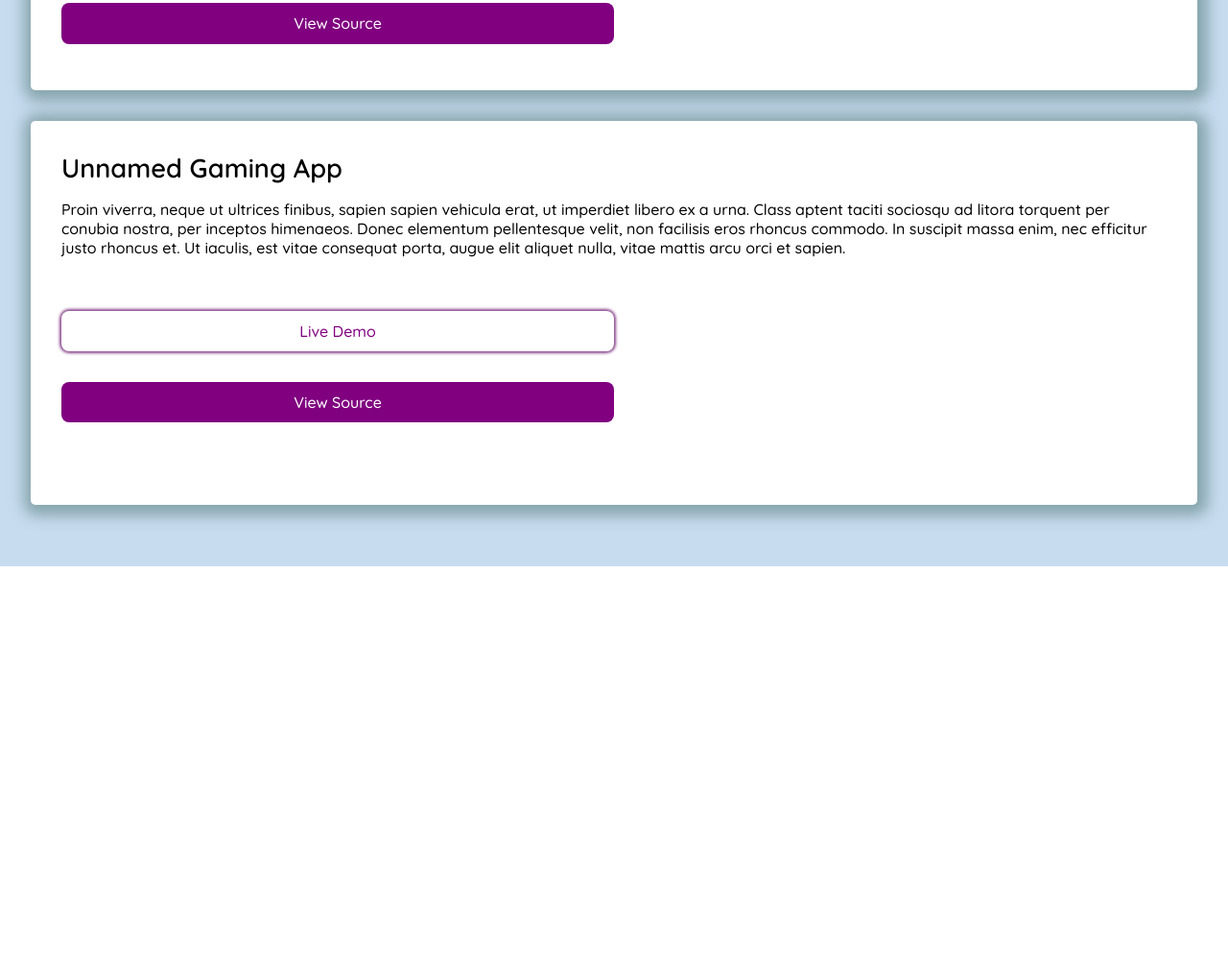
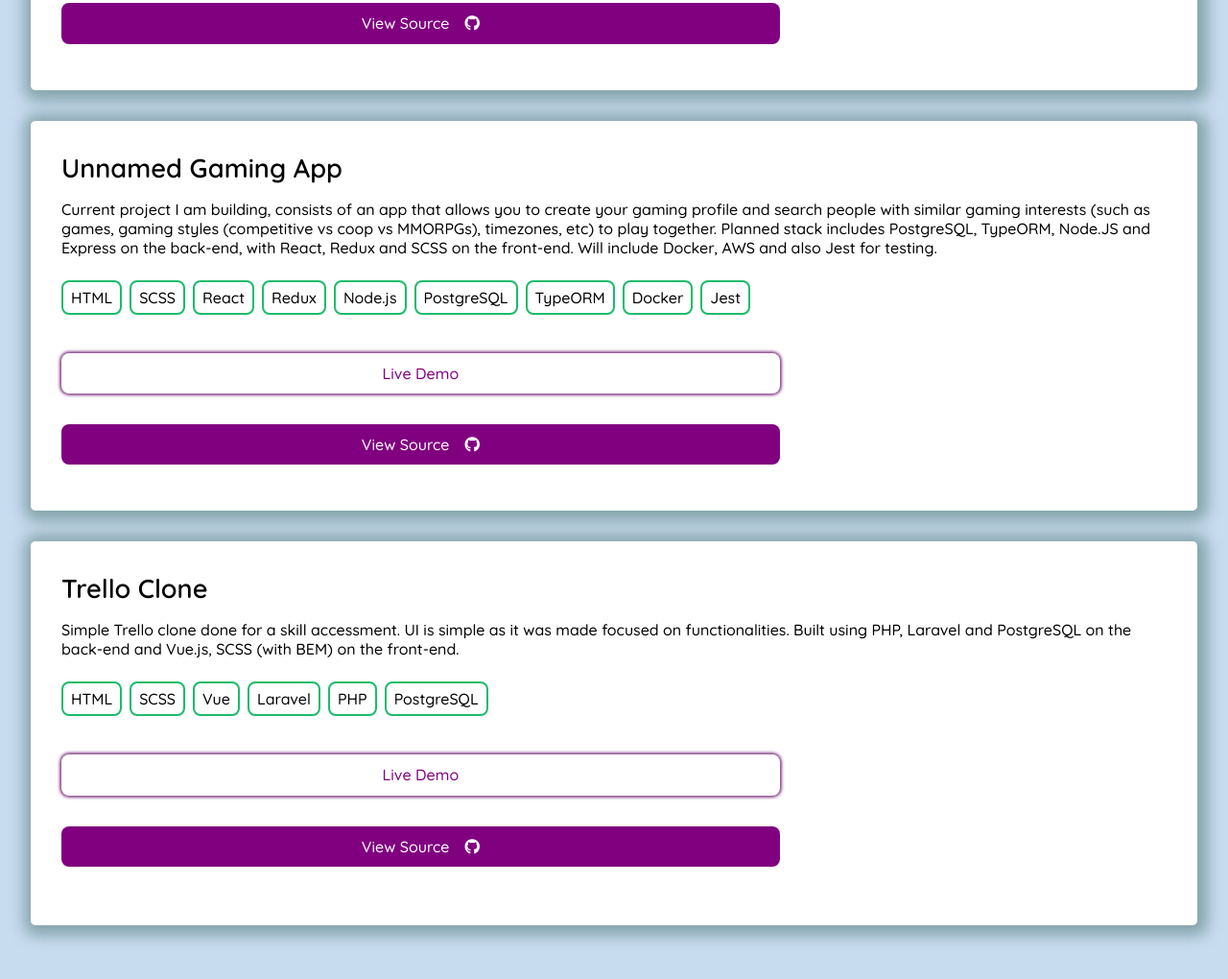
Before and after one commit to arymoraes/portfolio, a plain HTML site: page index.html in a window 1280 px wide. Shown: the part 1140-2160 px from the top of the page at 96% size. Before the commit the page ends 1730 px from the top, so only its background shows below. Drawn offline with Linux system fonts and the light colour scheme.

Commit message:
added github icon and another project

```diff
--- a/index.html
+++ b/index.html
@@ -7,6 +7,7 @@
     <title>Ary's Porfolio</title>
     <link rel="stylesheet" href="styles.css">
     <link rel="preconnect" href="https://fonts.gstatic.com">
+    <link rel="stylesheet" href="https://pro.fontawesome.com/releases/v5.10.0/css/all.css" integrity="sha384-AYmEC3Yw5cVb3ZcuHtOA93w35dYTsvhLPVnYs9eStHfGJvOvKxVfELGroGkvsg+p" crossorigin="anonymous"/>
     <link href="https://fonts.googleapis.com/css2?family=Quicksand:wght@400;500;600;700&display=swap" rel="stylesheet">
 </head>
 <body>
--- a/script.js
+++ b/script.js
@@ -11,15 +11,23 @@ const projects = [
         "title": "Bloodworks",
         "description": "Bloodworks is a medical app that takes in medical information such as blood exams, measurements (such as BMI and Blood Pressure) and displays them to a medical provider utilizing data visualization. Built using React, Redux and D3.js on the front-end and PostgreSQL, Node.js and TypeORM on the backend. This was a group project and I was responsible for building the back-end part of the project, as well as some part of the front-end such as Redux and API integration.",
         "image": "test url",
-        "tags": ['HTML', 'CSS', 'React', 'Redux', 'Node.js', 'PostgreSQL', 'TypeORM'],
+        "tags": ['HTML', 'CSS', 'React', 'Redux', 'Node.js', 'PostgreSQL', 'TypeORM', 'Docker'],
         "demo": "test",
         "source": "source"
     },
     {
         "title": "Unnamed Gaming App",
-        "description": "Proin viverra, neque ut ultrices finibus, sapien sapien vehicula erat, ut imperdiet libero ex a urna. Class aptent taciti sociosqu ad litora torquent per conubia nostra, per inceptos himenaeos. Donec elementum pellentesque velit, non facilisis eros rhoncus commodo. In suscipit massa enim, nec efficitur justo rhoncus et. Ut iaculis, est vitae consequat porta, augue elit aliquet nulla, vitae mattis arcu orci et sapien.",
+        "description": "Current project I am building, consists of an app that allows you to create your gaming profile and search people with similar gaming interests (such as games, gaming styles (competitive vs coop vs MMORPGs), timezones, etc) to play together. Planned stack includes PostgreSQL, TypeORM, Node.JS and Express on the back-end, with React, Redux and SCSS on the front-end. Will include Docker, AWS and also Jest for testing.",
         "image": "test url",
-        "tags": [],
+        "tags": ['HTML', 'SCSS', 'React', 'Redux', 'Node.js', 'PostgreSQL', 'TypeORM', 'Docker', 'Jest'],
+        "demo": "test",
+        "source": "source"
+    },
+    {
+        "title": "Trello Clone",
+        "description": "Simple Trello clone done for a skill accessment. UI is simple as it was made focused on functionalities. Built using PHP, Laravel and PostgreSQL on the back-end and Vue.js, SCSS (with BEM) on the front-end.",
+        "image": "test url",
+        "tags": ['HTML', 'SCSS', 'Vue', 'Laravel', 'PHP', 'PostgreSQL'],
         "demo": "test",
         "source": "source"
     }
@@ -64,6 +72,12 @@ const renderContent = () => {
         projectSource.classList.add('project-source');
         projectSource.href = project.source;
         projectSource.innerHTML = 'View Source';
+
+        const gitHubIcon = document.createElement('i');
+        gitHubIcon.classList.add('fab');
+        gitHubIcon.classList.add('fa-github');
+        projectSource.append(gitHubIcon);
+
         newProject.appendChild(projectSource);
 
         projectNode.appendChild(newProject);
--- a/styles.css
+++ b/styles.css
@@ -125,13 +125,18 @@ body {
 .project-node a {
     margin: 1rem 0;
     padding: .7rem 1rem;
-    width: 50%;
+    width: 65%;
     border-radius: .5rem;
+    text-align: center;
 
     display: flex;
     justify-content: center;
     align-items: center;
     text-decoration: none;
+}
+
+.project-node a i {
+    padding-left: 1rem;
 }
 
 .project-demo {
```
